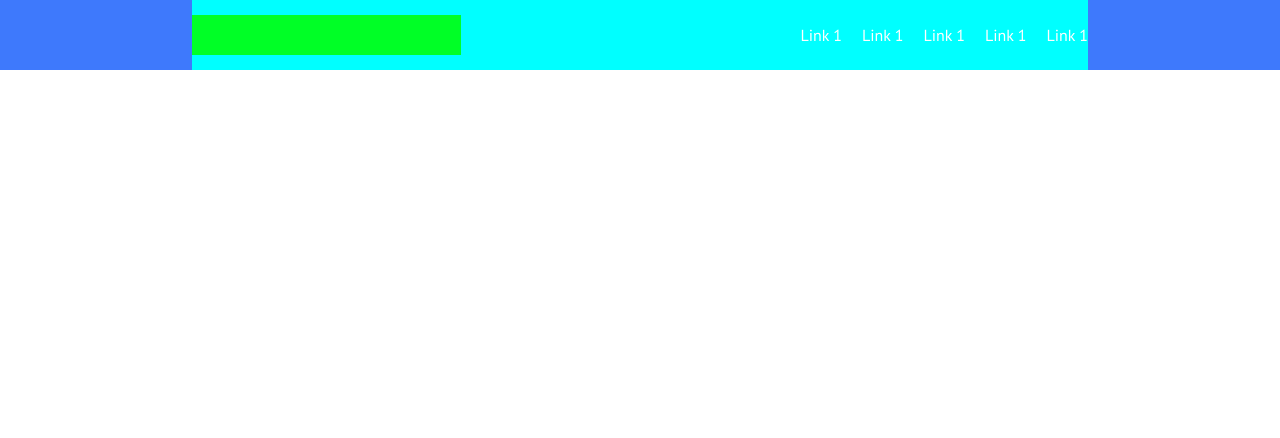
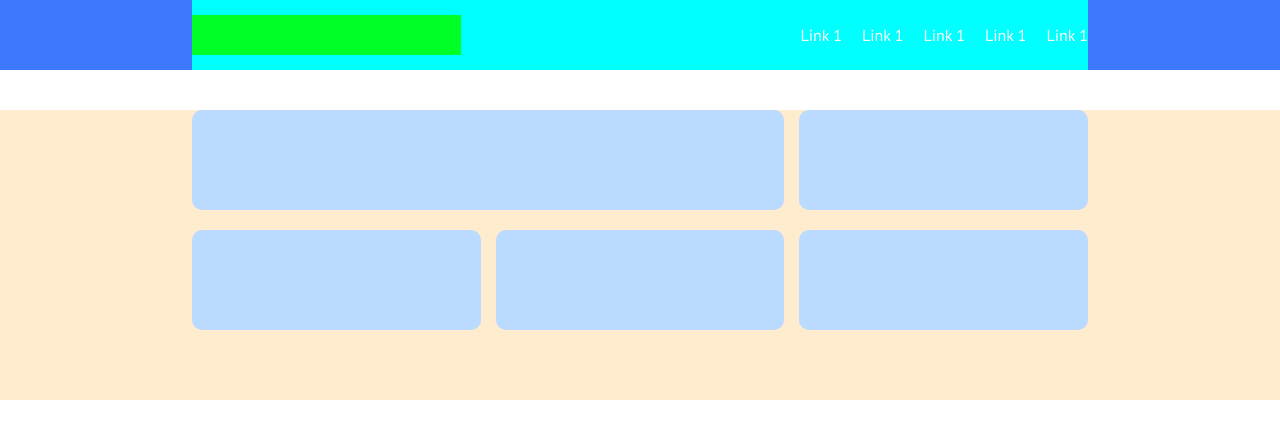
Before and after one commit to ValeriaGiannelli/htmlcss-responsive-layout, a plain HTML site: page index.html in a window 1280 px wide. Drawn offline with Linux system fonts and the light colour scheme.

Commit message:
Macro parte function + responsive

```diff
--- a/css/style.css
+++ b/css/style.css
@@ -10,7 +10,7 @@ body{
 }
 
 .container{
-    width: 90%;
+    width: 85%;
     margin: 0 auto;
 }
 
@@ -86,8 +86,58 @@ nav{
 
 /* MAIN */
 
+#function{
+    padding-bottom: 50px;
+    /* DEBUG */
+    background-color: blanchedalmond;
+}
 
+#function .container{
+    margin-top: 40px;
+}
 
+.col{
+    background-color: #badbff;
+    border-radius: 10px;
+    margin-bottom: 20px;
 
+    /* DEBUG */
+    height: 100px;
+}
+
+/************ RESPONSIVE MAIN - Sezione funzionalità *************/
+
+/* TABLET */
+@media all and (min-width: 569px){
+    #function .container{
+        display: flex;
+        flex-wrap: wrap;
+        justify-content: space-between;
+    }
+
+    .col-2{
+        width: calc((100% / 3)*2 - 5px);
+        background-color: #badbff;
+        border-radius: 10px;
+        margin-bottom: 20px;
+
+        /* DEBUG */
+        height: 100px;
+    }
+
+    .col{
+        width: calc((100% / 3) - 10px);
+    }
+}
+
+/* DESKTOP */
+@media all and (min-width: 1025px){
+    #function .container{
+        width: 70%;
+    }
+
+}
+
+/************ RESPONSIVE MAIN - Sezione funzionalità *************/
 
 /* FOOTER */
--- a/index.html
+++ b/index.html
@@ -71,7 +71,15 @@
     <!-- corpo -->
     <main>
         <!-- sezione funzionalità -->
-        <section>
+        <section id="function">
+            <div class="container">
+                <div class="col-2"></div>
+                <div class="col"></div>
+                <div class="col"></div>
+                <div class="col"></div>
+                <div class="col"></div>
+            </div>
+
 
         </section>
 
```
